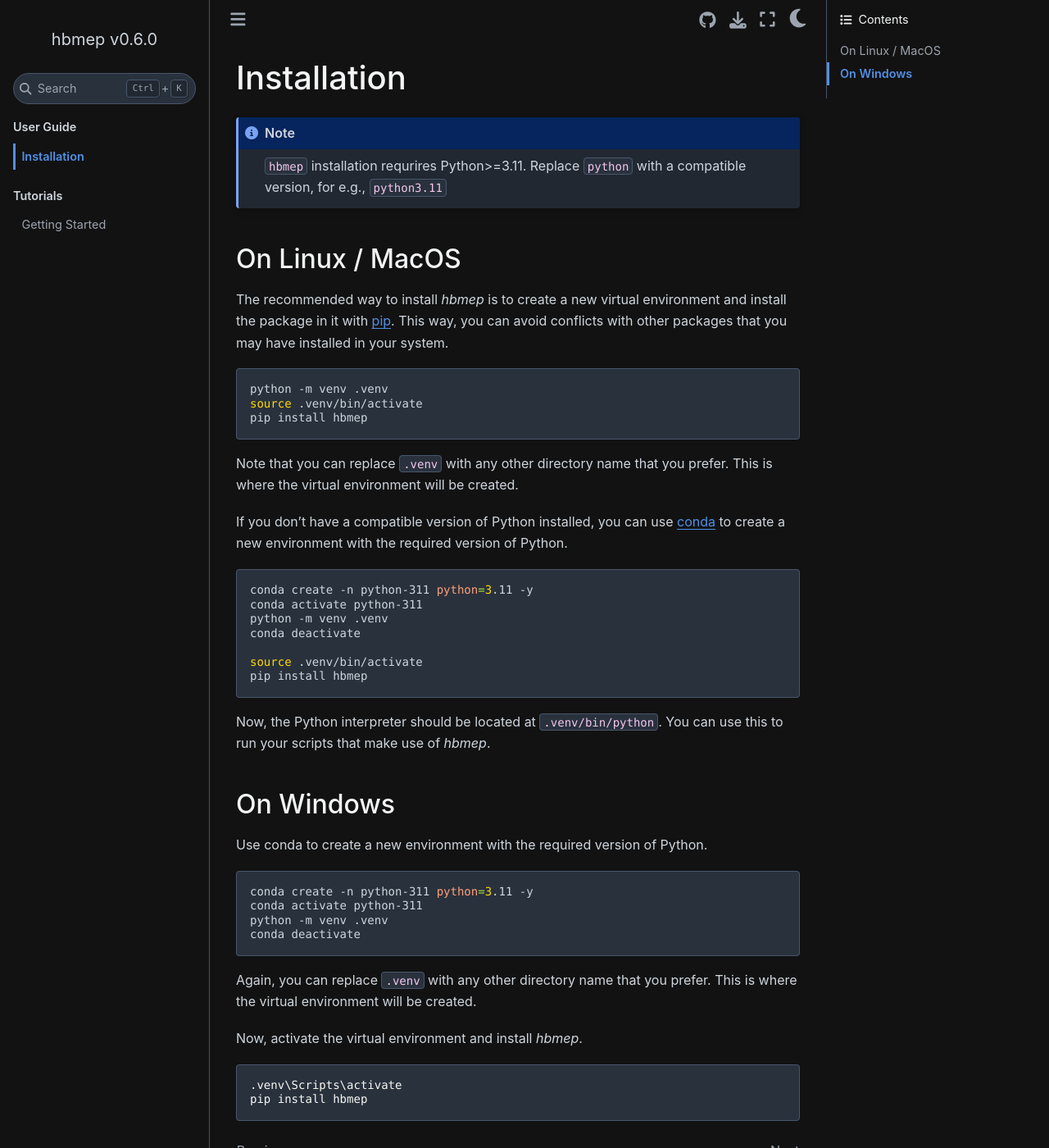
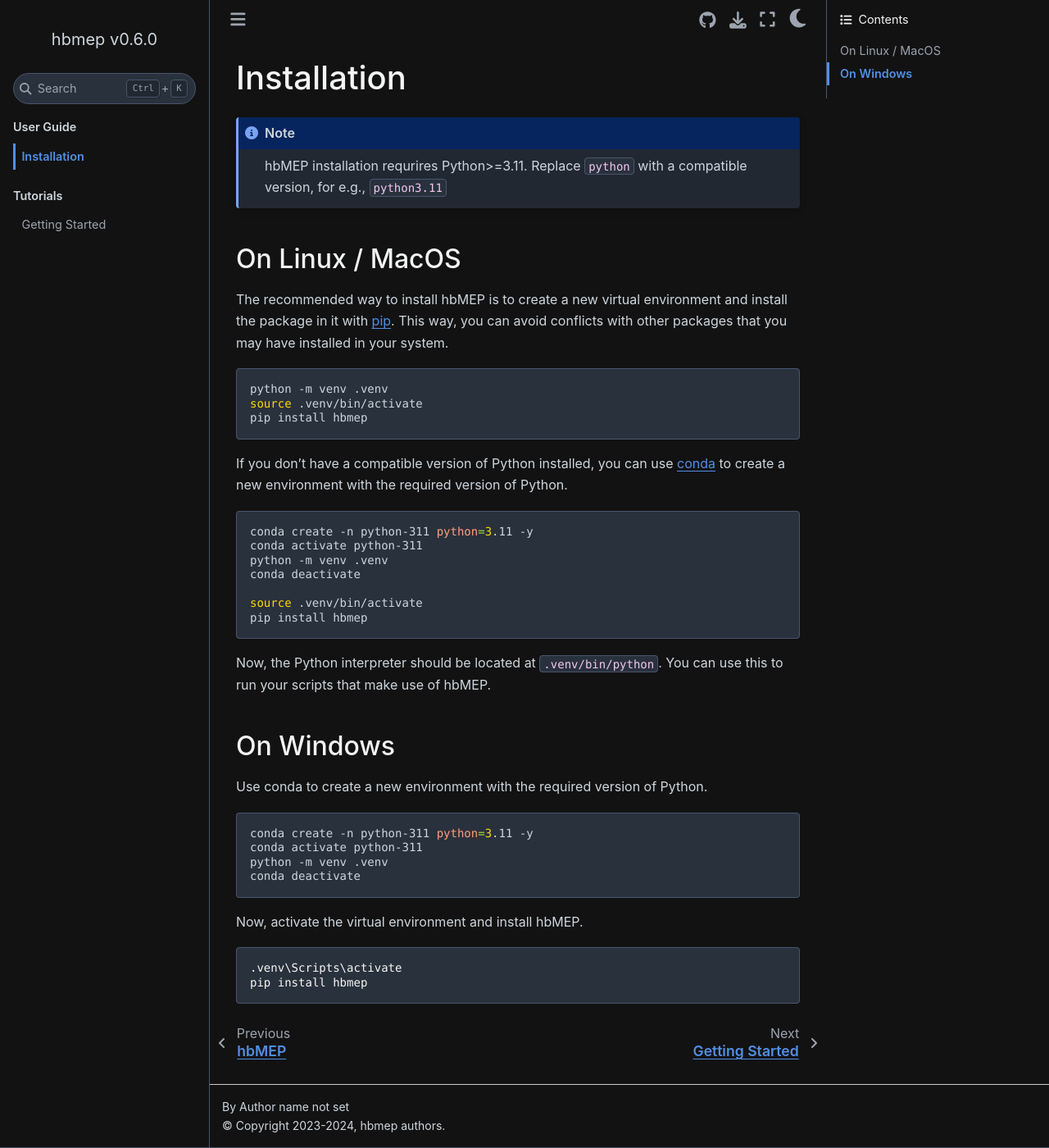
Before and after one commit to hbmep/hbmep, a Sphinx documentation site: the page built from docs/source/user/installation.rst, in a window 1280 px wide and 1400 px high. Shown: the whole window at 82% size. Built offline with Sphinx 7.4.7 and the Sphinx Book theme 1.1.4, drawn with Linux system fonts in a browser that asks for light colours; pages that are not in the unit, such as notebooks, are missing from menus.

Commit message:
docs: remove redundant information

```diff
--- a/docs/source/user/installation.rst
+++ b/docs/source/user/installation.rst
@@ -4,19 +4,17 @@ Installation
 =================================
 .. note::
 
-    ``hbmep`` installation requrires Python>=3.11. Replace ``python`` with a compatible version, for e.g., ``python3.11``
+    hbMEP installation requrires Python>=3.11. Replace ``python`` with a compatible version, for e.g., ``python3.11``
 
 On Linux / MacOS
 ----------------
-The recommended way to install `hbmep` is to create a new virtual environment and install the package in it with `pip <http://www.pip-installer.org/>`_. This way, you can avoid conflicts with other packages that you may have installed in your system.
+The recommended way to install hbMEP is to create a new virtual environment and install the package in it with `pip <http://www.pip-installer.org/>`_. This way, you can avoid conflicts with other packages that you may have installed in your system.
 
 .. code-block:: bash
 
     python -m venv .venv
     source .venv/bin/activate
     pip install hbmep
-
-Note that you can replace ``.venv`` with any other directory name that you prefer. This is where the virtual environment will be created.
 
 If you don't have a compatible version of Python installed, you can use `conda <https://conda.io>`_ to create a new environment with the required version of Python.
 
@@ -30,7 +28,7 @@ If you don't have a compatible version of Python installed, you can use `conda <
     source .venv/bin/activate
     pip install hbmep
 
-Now, the Python interpreter should be located at ``.venv/bin/python``. You can use this to run your scripts that make use of `hbmep`.
+Now, the Python interpreter should be located at ``.venv/bin/python``. You can use this to run your scripts that make use of hbMEP.
 
 On Windows
 ----------------
@@ -43,9 +41,7 @@ Use conda to create a new environment with the required version of Python.
     python -m venv .venv
     conda deactivate
 
-Again, you can replace ``.venv`` with any other directory name that you prefer. This is where the virtual environment will be created.
-
-Now, activate the virtual environment and install `hbmep`.
+Now, activate the virtual environment and install hbMEP.
 
 .. code-block:: powershell
 
```
